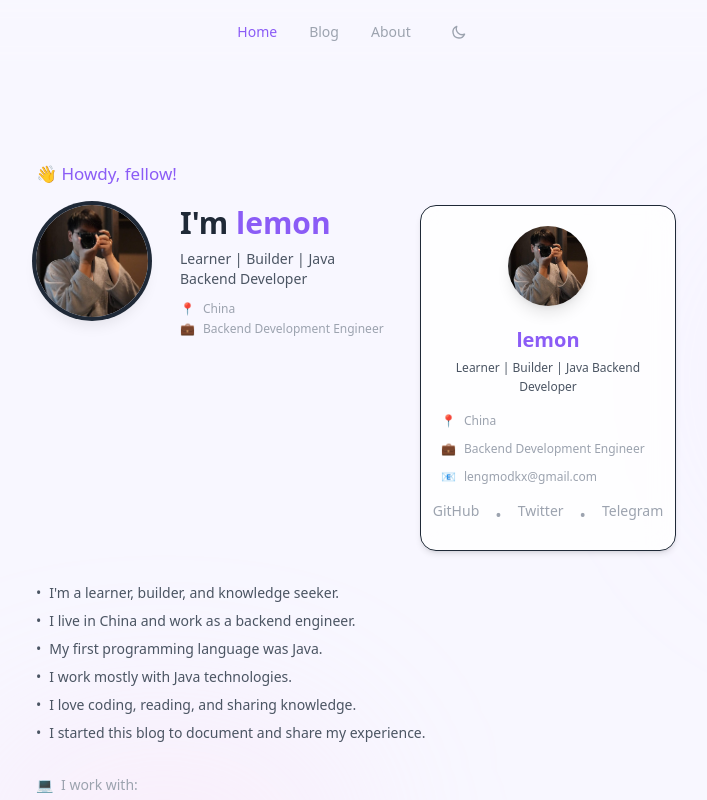
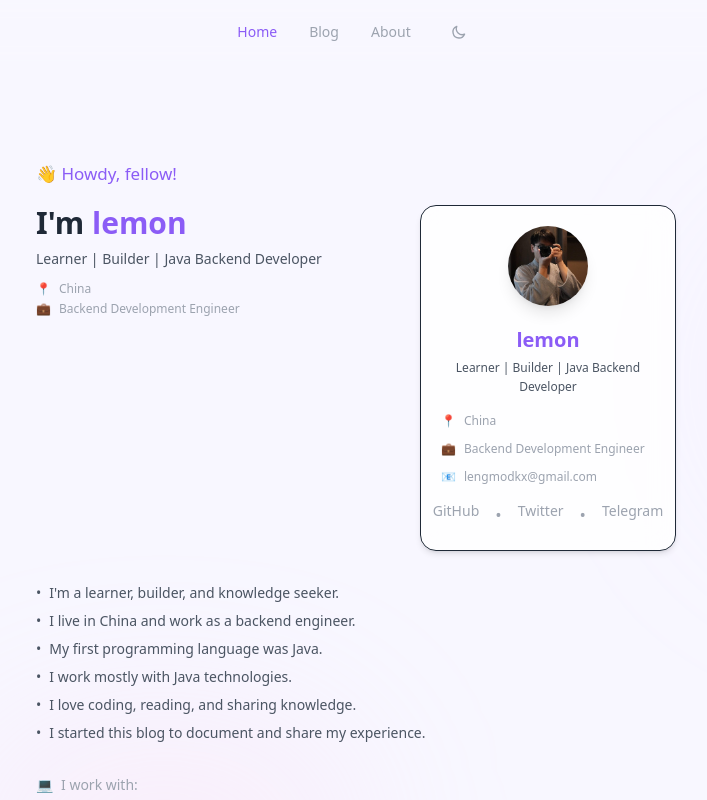
Before and after one commit to lengmodkx/lemonBlog, a Next.js app: page / in a window 1280 px wide. Shown: the top 800 px of the page, without its empty margins (284-991 px from the left). Built offline with nearby package versions, Linux system fonts and the light colour scheme; a small style sheet from the web is missing.

Commit message:
refactor: remove avatar from hero section and adjust layout
- Remove avatar from grid layout (no longer needed in hero section)
- Change grid from 3 columns to 2 columns: [1fr_16rem]
- Increase gap from gap-8 to gap-12 for more spacing
- Remove unused Image import

```diff
--- a/src/app/page.tsx
+++ b/src/app/page.tsx
@@ -1,5 +1,4 @@
 import Link from 'next/link';
-import Image from 'next/image';
 import { getLatestPosts } from '@/lib/posts';
 import ArticleCard from '@/components/ArticleCard';
 import FixedInfoCard from '@/components/FixedInfoCard';
@@ -26,21 +25,10 @@ export default function Home() {
         {/* Greeting */}
         <p className="text-primary font-medium mb-4">👋 Howdy, fellow!</p>
 
-        {/* Main Content with Avatar, Info, and Fixed Card */}
-        <div className="grid grid-cols-1 sm:grid-cols-[auto_1fr_16rem] gap-8 mb-8">
-          {/* Avatar */}
-          <div className="relative w-28 h-28 shrink-0">
-            <Image
-              src="/images/avatar.jpg"
-              alt="lemon"
-              fill
-              className="rounded-full object-cover shadow-lg"
-            />
-            <div className="absolute inset-0 rounded-full ring-4 ring-lavender-100 dark:ring-lavender-900/30" />
-          </div>
-
+        {/* Main Content with Info and Fixed Card */}
+        <div className="grid grid-cols-1 sm:grid-cols-[1fr_16rem] gap-12 mb-8">
           {/* Self Introduction */}
-          <div className="flex-1">
+          <div>
             <h1 className="text-3xl font-bold text-ink dark:text-text-primary mb-2">
               I&apos;m <span className="text-primary">lemon</span>
             </h1>
```
